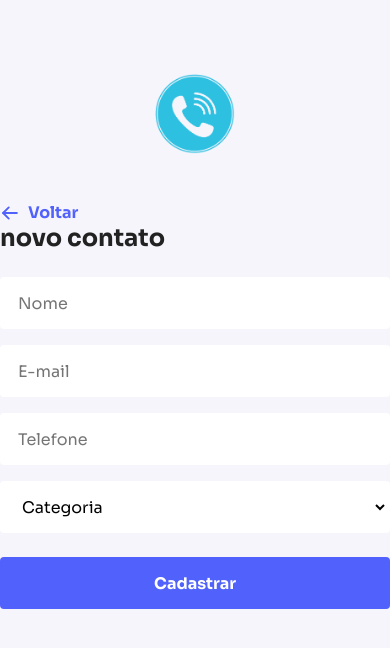
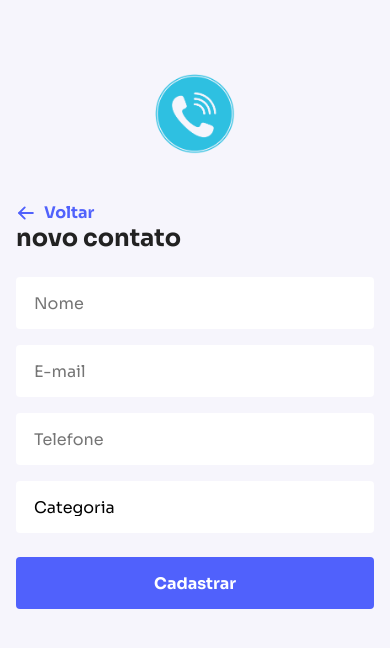
Before and after one commit to timabuntu/myContacts, a React (Vite) app: page /new in a window 390 px wide. Shown: the top 648 px of the page. Built offline with nearby package versions, Linux system fonts and the light colour scheme.

Commit message:
chore: fixed margins and phone entries

```diff
--- a/src/components/App/styles.js
+++ b/src/components/App/styles.js
@@ -4,4 +4,5 @@ export const Container = styled.div`
   width: 100%;
   max-width: 500px;
   margin: 0 auto;
+  padding: 0 16px;
 `;
--- a/src/components/ContactForm/index.jsx
+++ b/src/components/ContactForm/index.jsx
@@ -41,12 +41,12 @@ function ContactForm({ buttonLabel }) {
 
   function handleSubmit(event) {
     event.preventDefault();
-    console.log({
+    /* console.log({
       name,
       email,
       phone,
       category,
-    });
+    }); */
   }
 
   return (
--- a/src/components/Input.js
+++ b/src/components/Input.js
@@ -12,6 +12,7 @@ export default styled.input`
   padding: 0 16px;
   font-size: 16px;
   transition: border-color 0.2s ease-in;
+  appearance: none;
 
   &:focus {
     border-color: ${({ theme }) => theme.colors.primary.main};
--- a/src/components/Select.js
+++ b/src/components/Select.js
@@ -12,6 +12,7 @@ export default styled.select`
   padding: 0 16px;
   font-size: 16px;
   transition: border-color 0.2s ease-in;
+  appearance: none;
 
   &:focus {
     border-color: ${({ theme }) => theme.colors.primary.main};
```
